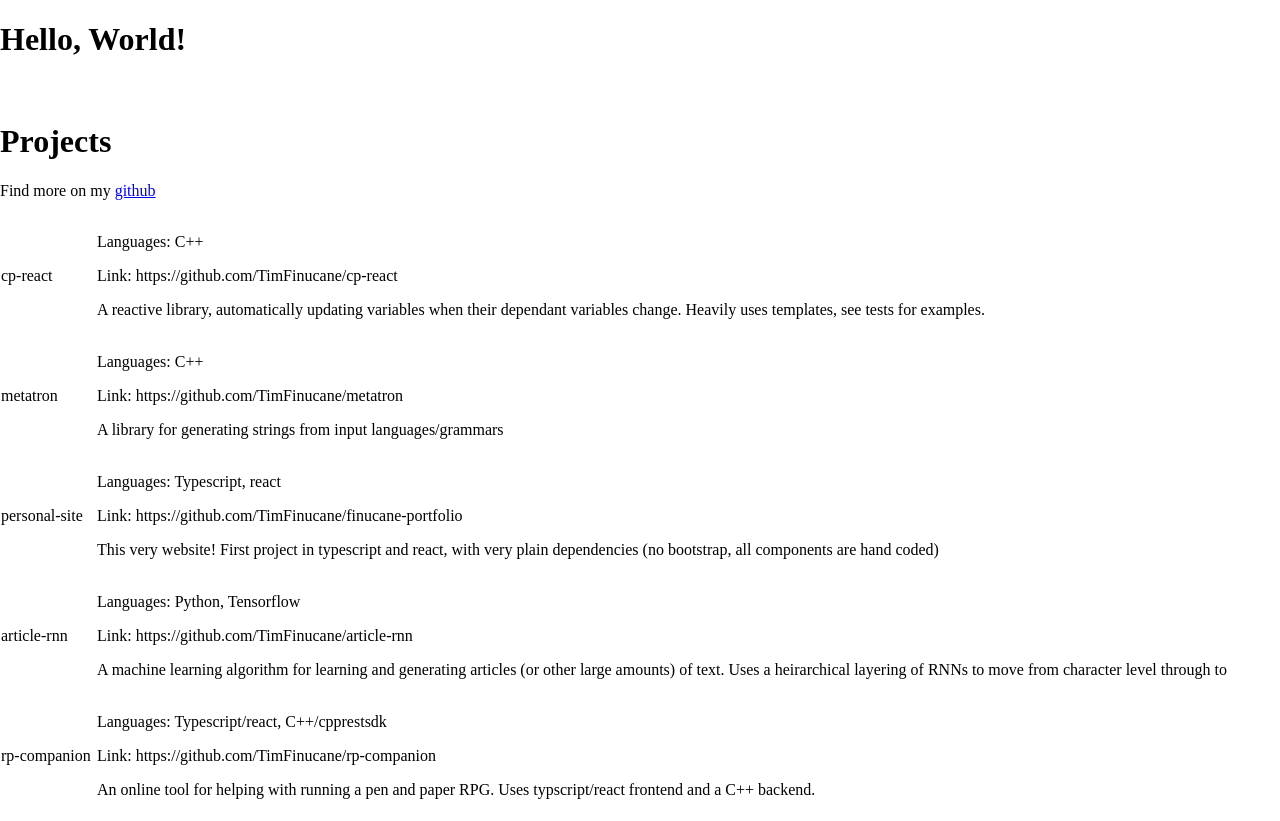
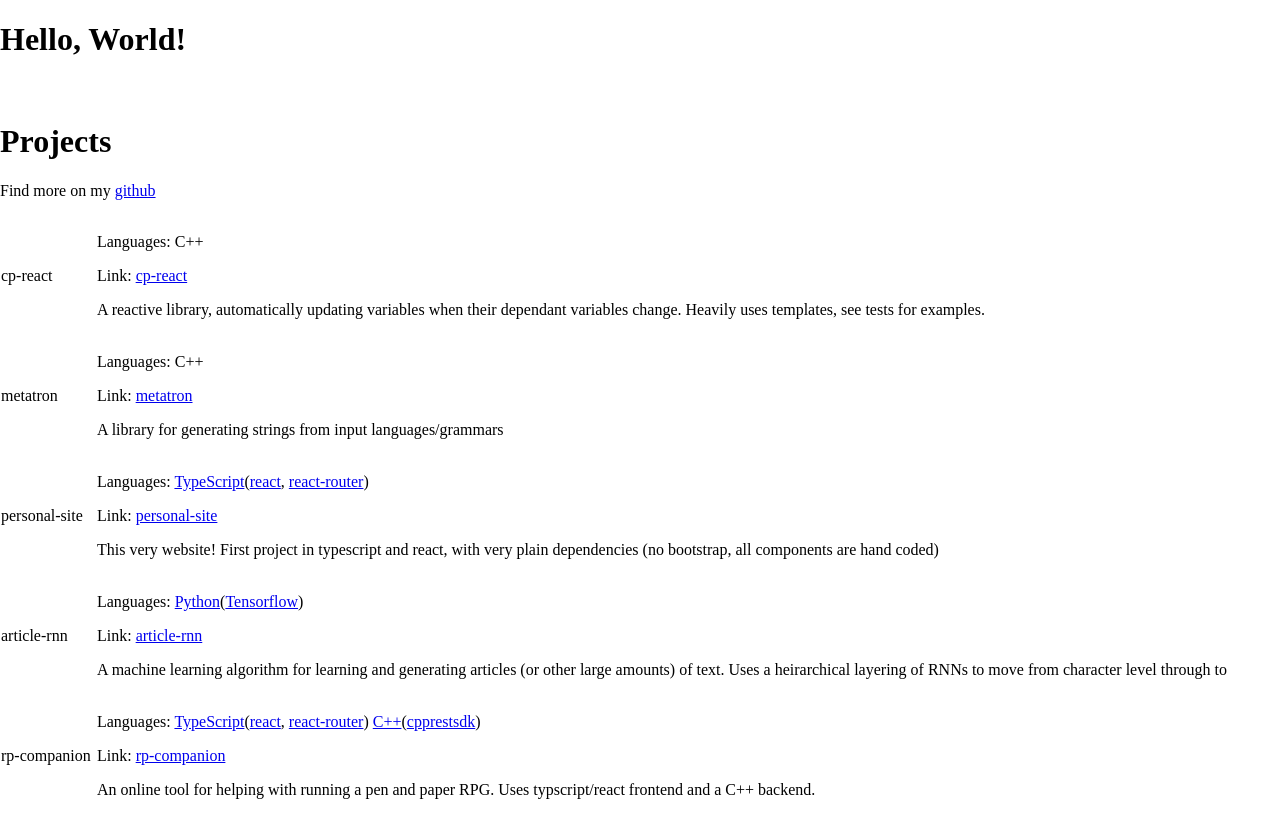
Before and after one commit to TimFinucane/personal-site, a React app: page /projects in a window 1280 px wide. Built offline with nearby package versions, Linux system fonts and the light colour scheme; the HTML template or start-up script is replaced by a standard one.

Commit message:
Convert languages and libraries into links via black magic

```diff
--- a/src/pages/projects.tsx
+++ b/src/pages/projects.tsx
@@ -3,11 +3,38 @@ import * as styles from './projects.scss';
 
 import CollapsableList from '../components/collapsable_list';
 import projects from '../static/projects.json';
+import { AsyncResource } from 'async_hooks';
 
+const external_links = new Map<string, string>( projects.external_links.map( (dependency:any) => [dependency.name, dependency.link] ) );
+
+// Some day i will document this amazing and awful piece of code that tries
+//  to do the entire project section body in a single statement.
 function create_project( project: any ) {
     return <div>
-        <p>Languages: {project.languages.join(", ")}</p>
-        <p>Link: {project.link}</p>
+        <p>Languages:{' '}
+        {   // Takes a dependency and converts it into a list of languages and the libraries used
+            project.dependencies.map( (dependency: any) =>
+                dependency.libraries ?
+                    <span>
+                        <a href={external_links.get(dependency.name)}>{dependency.name}</a>
+                        ({
+                            dependency.libraries.map( (name: string) =>
+                                <a href={external_links.get(name)}>{name}</a>
+                            ).reduce( (accu: [JSX.Element], elem: JSX.Element) =>
+                                accu === null ? [elem] : [...accu, ', ', elem],
+                                null
+                            )
+                        })
+                    </span>
+                    :
+                <a href={external_links.get(name)}>{dependency.name}</a>
+            ).reduce( (accu: [JSX.Element], elem: JSX.Element) =>
+                accu === null ? [elem] : [...accu, ' ', elem],
+                null
+            )
+        }
+        </p>
+        <p>Link: <a href={project.link}>{project.name}</a></p>
         <p>{project.description}</p>
     </div>;
 }
@@ -18,7 +45,7 @@ export default () => {
             <h1>Projects</h1>
             <p>Find more on my <a href="https://github.com/TimFinucane">github</a></p>
             <CollapsableList sections={new Map(
-                projects.map( (project: any) => [project.name, create_project(project)]  )
+                projects.projects.map( (project: any) => [project.name, create_project(project)]  )
             )}/>
         </div>
     </div>;
--- a/src/static/projects.json
+++ b/src/static/projects.json
@@ -1,32 +1,54 @@
-[
+{
+    "external_links": [
+        {"name": "C++", "link": "https://isocpp.org/"},
+        {"name": "TypeScript", "link": "https://www.typescriptlang.org/"},
+        {"name": "Python", "link": "https://www.python.org/"},
+        {"name": "cpprestsdk", "link": "https://github.com/Microsoft/cpprestsdk"},
+        {"name": "react", "link": "https://reactjs.org/"},
+        {"name": "react-router", "link": "https://github.com/ReactTraining/react-router"},
+        {"name": "Tensorflow", "link": "https://www.tensorflow.org/"}
+    ],
+    "projects": [
         {
             "name": "cp-react",
-        "languages": ["C++"],
+            "dependencies": [
+                { "name": "C++" }
+            ],
             "description": "A reactive library, automatically updating variables when their dependant variables change. Heavily uses templates, see tests for examples.",
             "link": "https://github.com/TimFinucane/cp-react"
         },
         {
             "name": "metatron",
-        "languages": ["C++"],
+            "dependencies": [
+                { "name": "C++" }
+            ],
             "description": "A library for generating strings from input languages/grammars",
             "link": "https://github.com/TimFinucane/metatron"
         },
         {
             "name": "personal-site",
-        "languages": ["Typescript", "react"],
+            "dependencies": [
+                { "name": "TypeScript", "libraries": ["react", "react-router"] }
+            ],
             "description": "This very website! First project in typescript and react, with very plain dependencies (no bootstrap, all components are hand coded)",
             "link": "https://github.com/TimFinucane/finucane-portfolio"
         },
         {
             "name": "article-rnn",
-        "languages": ["Python", "Tensorflow"],
+            "dependencies": [
+                { "name": "Python", "libraries": ["Tensorflow"] }
+            ],
             "description": "A machine learning algorithm for learning and generating articles (or other large amounts) of text. Uses a heirarchical layering of RNNs to move from character level through to",
             "link": "https://github.com/TimFinucane/article-rnn"
         },
         {
             "name": "rp-companion",
-        "languages": ["Typescript/react", "C++/cpprestsdk"],
+            "dependencies": [
+                { "name": "TypeScript", "libraries": ["react", "react-router"] },
+                { "name": "C++", "libraries": ["cpprestsdk"] }
+            ],
             "description": "An online tool for helping with running a pen and paper RPG. Uses typscript/react frontend and a C++ backend.",
             "link": "https://github.com/TimFinucane/rp-companion"
         }
     ]
+}
```
Lines whose indentation alone changed are shown as unchanged.
